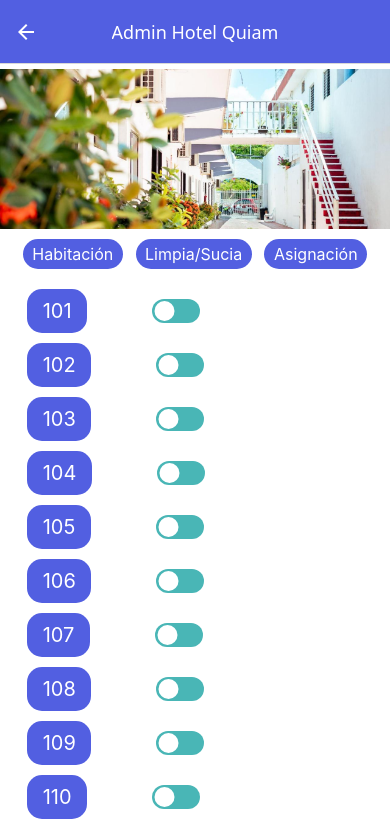
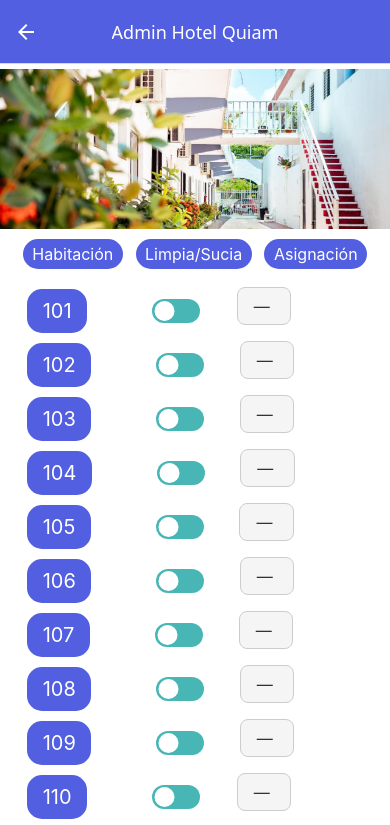
Before and after one commit to FerLlave/clean-track-app, a React Native app: screen /AdminHome in a window 390 px wide. Shown: the top 825 px of the page. Built offline with nearby package versions, Linux system fonts and the light colour scheme.

Commit message:
assignment select component

```diff
--- /dev/null
+++ b/components/AssignmentSelect.js
@@ -0,0 +1,96 @@
+import react, { useState} from 'react';
+import {View,Text,TouchableOpacity,StyleSheet,Modal,FlatList} from 'react-native';
+
+const AssignmentSelect = ({ housekeepers, onAssign }) => {
+    const [selectedHousekeeper, setSelectedHousekeeper] = useState(null);
+    const [modalVisible, setModalVisible] = useState(false);
+
+    const handleSelect = (value) => {
+      setSelectedHousekeeper(value);
+      onAssign(value); // Actualiza la asignación
+      setModalVisible(false); // Cierra el modal
+    };
+
+    return (
+      <View style={styles.container}>
+        {/* Botón para mostrar el modal */}
+        <TouchableOpacity
+          style={styles.selectorButton}
+          onPress={() => setModalVisible(true)}
+        >
+          <Text style={styles.buttonText}>
+            {selectedHousekeeper || "—"} {/* Valor seleccionado o por defecto */}
+          </Text>
+        </TouchableOpacity>
+
+        {/* Modal para mostrar opciones */}
+        <Modal
+          transparent={true}
+          animationType="slide"
+          visible={modalVisible}
+          onRequestClose={() => setModalVisible(false)}
+        >
+          <View style={styles.modalOverlay}>
+            <View style={styles.modalContent}>
+              <FlatList
+                data={[{ name: "—", value: null }, ...housekeepers.map((h) => ({ name: h, value: h }))]}
+                keyExtractor={(item) => item.name}
+                renderItem={({ item }) => (
+                  <TouchableOpacity
+                    style={styles.option}
+                    onPress={() => handleSelect(item.value)}
+                  >
+                    <Text style={styles.optionText}>{item.name}</Text>
+                  </TouchableOpacity>
+                )}
+              />
+            </View>
+          </View>
+        </Modal>
+      </View>
+    );
+  };
+
+  const styles = StyleSheet.create({
+    container: {
+      flex: 1,
+      justifyContent: "center",
+      alignItems: "center",
+    },
+    selectorButton: {
+      borderWidth: 1,
+      borderColor: "#ccc",
+      paddingVertical: 8,
+      paddingHorizontal: 16,
+      borderRadius: 8,
+      backgroundColor: "#f5f5f5",
+    },
+    buttonText: {
+      fontSize: 16,
+      color: "#333",
+    },
+    modalOverlay: {
+      flex: 1,
+      backgroundColor: "rgba(0,0,0,0.5)",
+      justifyContent: "center",
+      alignItems: "center",
+    },
+    modalContent: {
+      backgroundColor: "white",
+      borderRadius: 10,
+      padding: 20,
+      width: "80%",
+      maxHeight: "50%",
+    },
+    option: {
+      padding: 10,
+      borderBottomWidth: 1,
+      borderBottomColor: "#ddd",
+    },
+    optionText: {
+      fontSize: 18,
+      color: "#333",
+    },
+  });
+
+  export default AssignmentSelect;
--- a/components/RoomData.js
+++ b/components/RoomData.js
@@ -5,151 +5,151 @@ const RoomData = [
       id: '1',
       title: '101',
       clean: false,
-      housekeeper: ['Caro', 'Janet'],
+      housekeeper: null,
     },
     {
       id: '2',
       title: '102',
       clean: true,
-      housekeeper: ['Caro', 'Janet'],
+      housekeeper: null,
     },
     {
       id: '3',
       title: '103',
       clean: false,
-      housekeeper: ['Caro', 'Janet'],
+      housekeeper: null,
     },
     {
       id: '4',
       title: '104',
-      housekeeper: ['Caro', 'Janet'],
+      housekeeper: null,
     },
     {
       id: '5',
       title: '105',
       clean: true,
-      housekeeper: ['Caro', 'Janet'],
+      housekeeper: null,
     },
     {
       id: '6',
       title: '106',
       clean: true,
-      housekeeper: ['Caro', 'Janet'],
+      housekeeper: null,
     },
     {
       id: '7',
       title: '107',
       clean: true,
-      housekeeper: ['Caro', 'Janet'],
+      housekeeper: null,
     },
     {
       id: '8',
       title: '108',
       clean: true,
-      housekeeper: ['Caro', 'Janet'],
+      housekeeper: null,
     },
     {
       id: '9',
       title: '109',
       clean: true,
-      housekeeper: ['Caro', 'Janet'],
+      housekeeper: null,
     },
     {
       id: '10',
       title: '110',
       clean: true,
-      housekeeper: ['Caro', 'Janet'],
+      housekeeper: null,
     },
     {
       id: '11',
       title: '111',
       clean: true,
-      housekeeper: ['Caro', 'Janet'],
+      housekeeper: null,
     },
     {
       id: '12',
       title: '201',
       clean: true,
-      housekeeper: ['Caro', 'Janet'],
+      housekeeper: null,
     },
     {
       id: '13',
       title: '202',
       clean: true,
-      housekeeper: ['Caro', 'Janet'],
+      housekeeper: null,
     },
     {
       id: '14',
       title: '203',
       clean: true,
-      housekeeper: ['Caro', 'Janet'],
+      housekeeper: null,
 
     },
     {
       id: '15',
       title: '204',
       clean: true,
-      housekeeper: ['Caro', 'Janet'],
+      housekeeper: null,
     },
     {
       id: '16',
       title: '205',
       clean: true,
-      housekeeper: ['Caro', 'Janet'],
+      housekeeper: null,
     },
     {
       id: '17',
       title: '206',
       clean: false,
-      housekeeper: ['Caro', 'Janet'],
+      housekeeper: null,
     },
     {
       id: '18',
       title: '207',
       clean: true,
-      housekeeper: ['Caro', 'Janet'],
+      housekeeper: null,
     },
     {
       id: '19',
       title: '208',
       clean: true,
-      housekeeper: ['Caro', 'Janet'],
+      housekeeper: null,
     },
     {
       id: '20',
       title: '209',
       clean: false,
-      housekeeper: ['Caro', 'Janet'],
+      housekeeper: null,
     },
     {
       id: '21',
       title: '210',
       clean: true,
-      housekeeper: ['Caro', 'Janet'],
+      housekeeper:null,
     },
     {
       id: '22',
       title: '211',
       clean: true,
-      housekeeper: ['Caro', 'Janet'],
+      housekeeper: null,
     },
     {
       id: '23',
       title: '212',
       clean: false,
-      housekeeper: ['Caro', 'Janet'],
+      housekeeper: null,
     },
     {
       id: '24',
       title: '213',
       clean: true,
-      housekeeper: ['Caro', 'Janet'],
+      housekeeper:null,
     },
     {
       id: '25',
       title: '214',
       clean: true,
-      housekeeper: ['Caro', 'Janet'],
+      housekeeper: null,
     },
   ];
 
--- a/components/RoomItem.js
+++ b/components/RoomItem.js
@@ -1,15 +1,24 @@
 import React from "react";
 import { View, Text, StyleSheet } from "react-native";
 import Switch from "./Switch";
+import AssignmentSelect from "./AssignmentSelect";
 
-const RoomItem = ({ room }) => {
+const RoomItem = ({ room, housekeepers, onAssign }) => {
   return (
     <View style={styles.itemRow}>
       <View style={styles.roomNumberContainer}>
         <Text style={styles.roomTitle}> {room.title} </Text>
       </View>
+
       <View style={styles.switchContainer}>
         <Switch />
+      </View>
+
+      <View style={styles.assignmentContainer}>
+        <AssignmentSelect
+          housekeepers={housekeepers}
+          onAssign={(value) => onAssign(room.title, value)}
+        />
       </View>
     </View>
   );
@@ -20,6 +29,7 @@ const styles = StyleSheet.create({
     flexDirection: "row",
     alignItems: "center",
     width: "100%",
+
   },
   roomTitle: {
     fontSize: 20,
@@ -36,6 +46,12 @@ const styles = StyleSheet.create({
     justifyContent: "center",
     alignItems: "center",
   },
+
+  assignmentContainer: {
+    flex: 0.6,
+    alignItems: "center",
+    marginLeft: 10,
+  },
 });
 
 export default RoomItem;
--- a/screens/AdminHome.js
+++ b/screens/AdminHome.js
@@ -1,18 +1,39 @@
-import React from "react";
+import React , { useState } from "react";
 import { StyleSheet, FlatList } from "react-native";
 import { SafeAreaView, SafeAreaProvider } from "react-native-safe-area-context";
 import RoomData from "../components/RoomData";
 import RoomItem from "../components/RoomItem";
 import Header from "../components/Header";
 
-export default function AdminHome() {
+const AdminHome = () => {
+
+  const [rooms, setRooms] = useState(RoomData);
+  const housekeeper = ["Caro", "Janet" ];
+
+  const handleAssign = (roomTitle, housekeeper) => {
+    const updatedRooms = rooms.map((room) =>
+      room.title === roomTitle ? { ...room, housekeeper } : room
+    );
+    setRooms(updatedRooms);
+  };
+
+
+
   return (
+
+
     <SafeAreaProvider>
       <SafeAreaView style={styles.container}>
         <Header />
         <FlatList
-          data={RoomData}
-          renderItem={({ item }) => <RoomItem room={item} />}
+          data={rooms}
+          renderItem={({ item }) =>(
+             <RoomItem
+              room={item}
+              housekeepers={housekeeper}
+              onAssign= {handleAssign}
+            />
+  )}
           keyExtractor={(item) => item.title}
         />
       </SafeAreaView>
@@ -29,7 +50,7 @@ const styles = StyleSheet.create({
   },
 });
 
-
+export default AdminHome;
 
 
 
```
